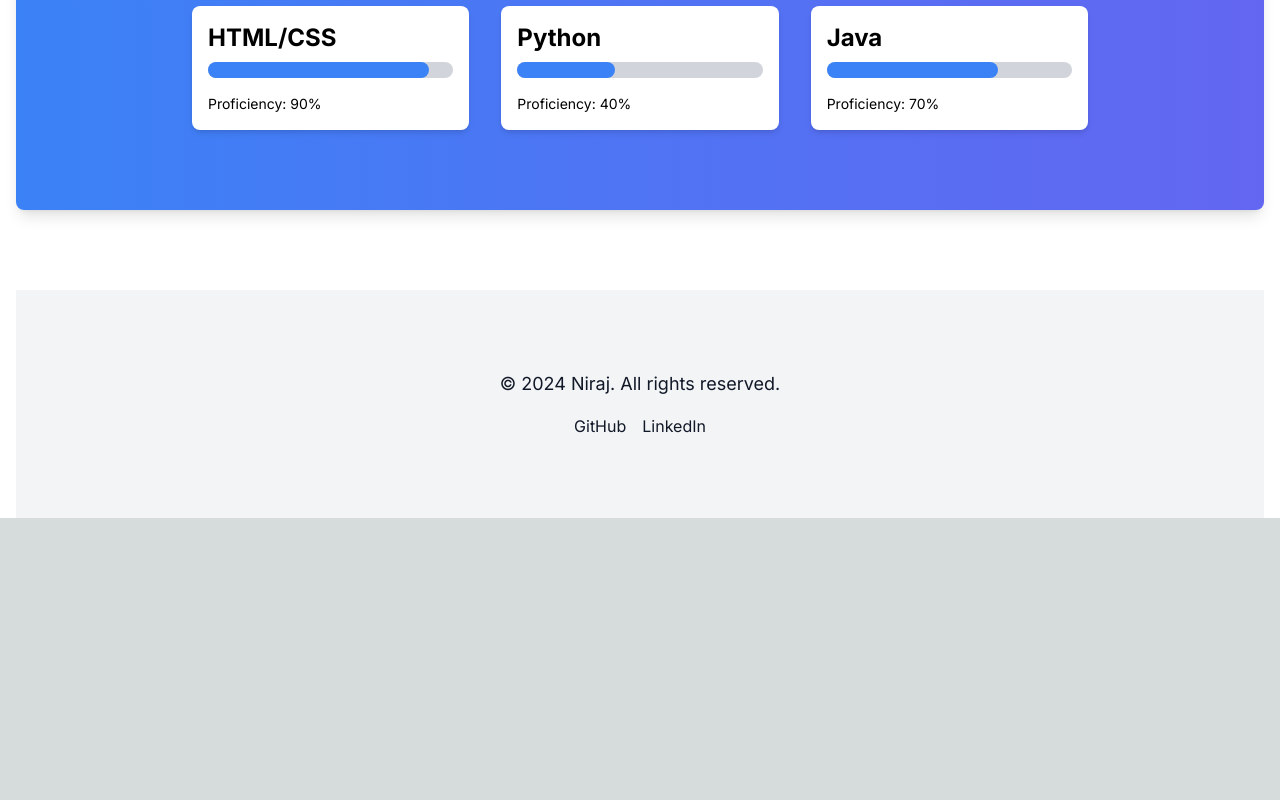
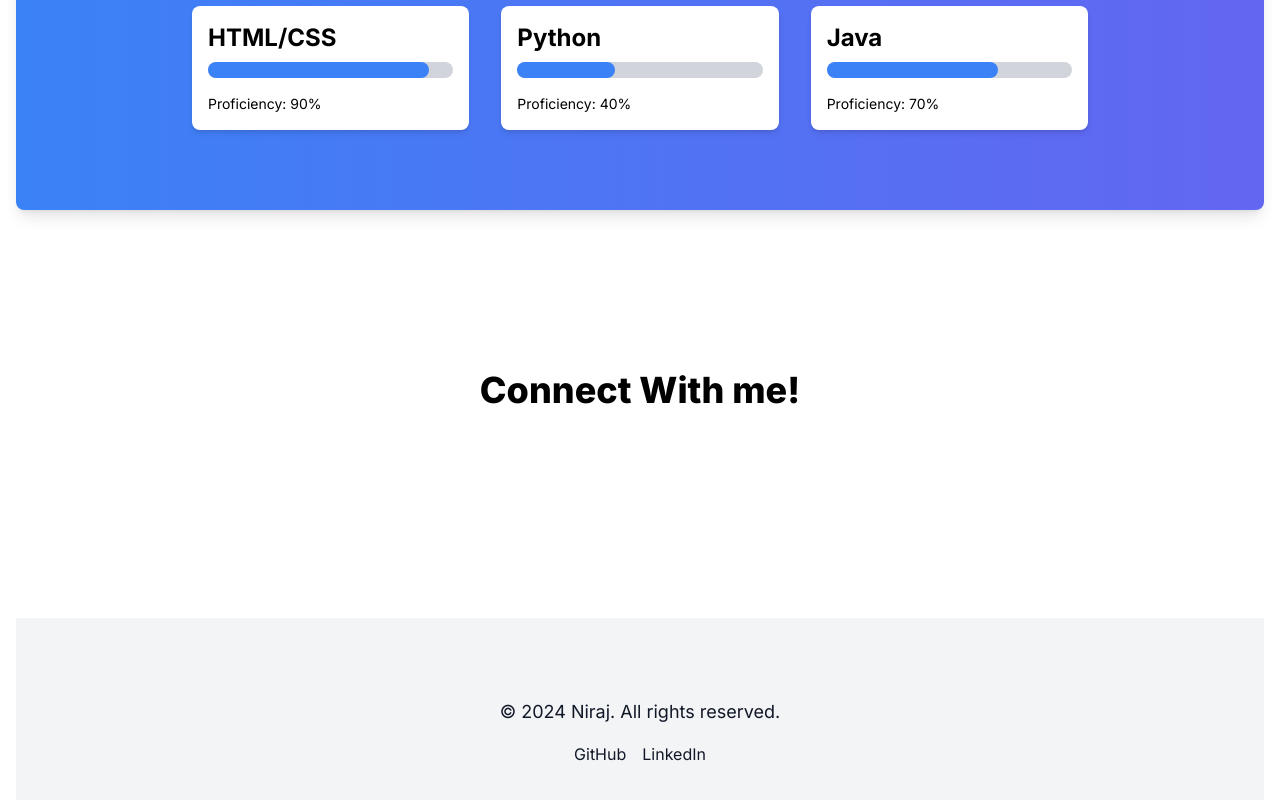
Before and after one commit to niraj1298/Niraj-Digital-Resume, a Next.js app: page / in a window 1280 px wide. Shown: the part 4820-5620 px from the top of the page. Before the commit the page ends 5338 px from the top, so only its background shows below. Built offline with nearby package versions, Linux system fonts and the light colour scheme.

Commit message:
added connect

```diff
--- a/app/page.tsx
+++ b/app/page.tsx
@@ -6,6 +6,7 @@ import Projects from '../components/Projects';
 import Experience from '../components/Experience';
 import Footer from '../components/Footer';
 import Skills from '@/components/Skills';
+import Connect from '@/components/Connect';
 
 export default function HomePage() {
   return (
@@ -17,6 +18,7 @@ export default function HomePage() {
       <Projects />
       <Experience />
       <Skills />
+      <Connect />
       <Footer />
     </div>
   </div>
--- /dev/null
+++ b/components/Connect.tsx
@@ -0,0 +1,19 @@
+import React from 'react'
+
+
+const Connect: React.FC = () => {
+    return (
+<section id="skills" className="py-20 px-4 md:px-0 bg-gradient-to-r  text-black rounded-lg mb-20">
+  <div className="max-w-4xl mx-auto">
+    <h1 className="text-4xl font-extrabold text-center mb-12">Connect With me!</h1>
+    <div className="grid grid-cols-1 md:grid-cols-2 lg:grid-cols-3 gap-8">
+
+    </div>
+  </div>
+</section>
+
+
+    )
+}
+
+export default Connect;
```
